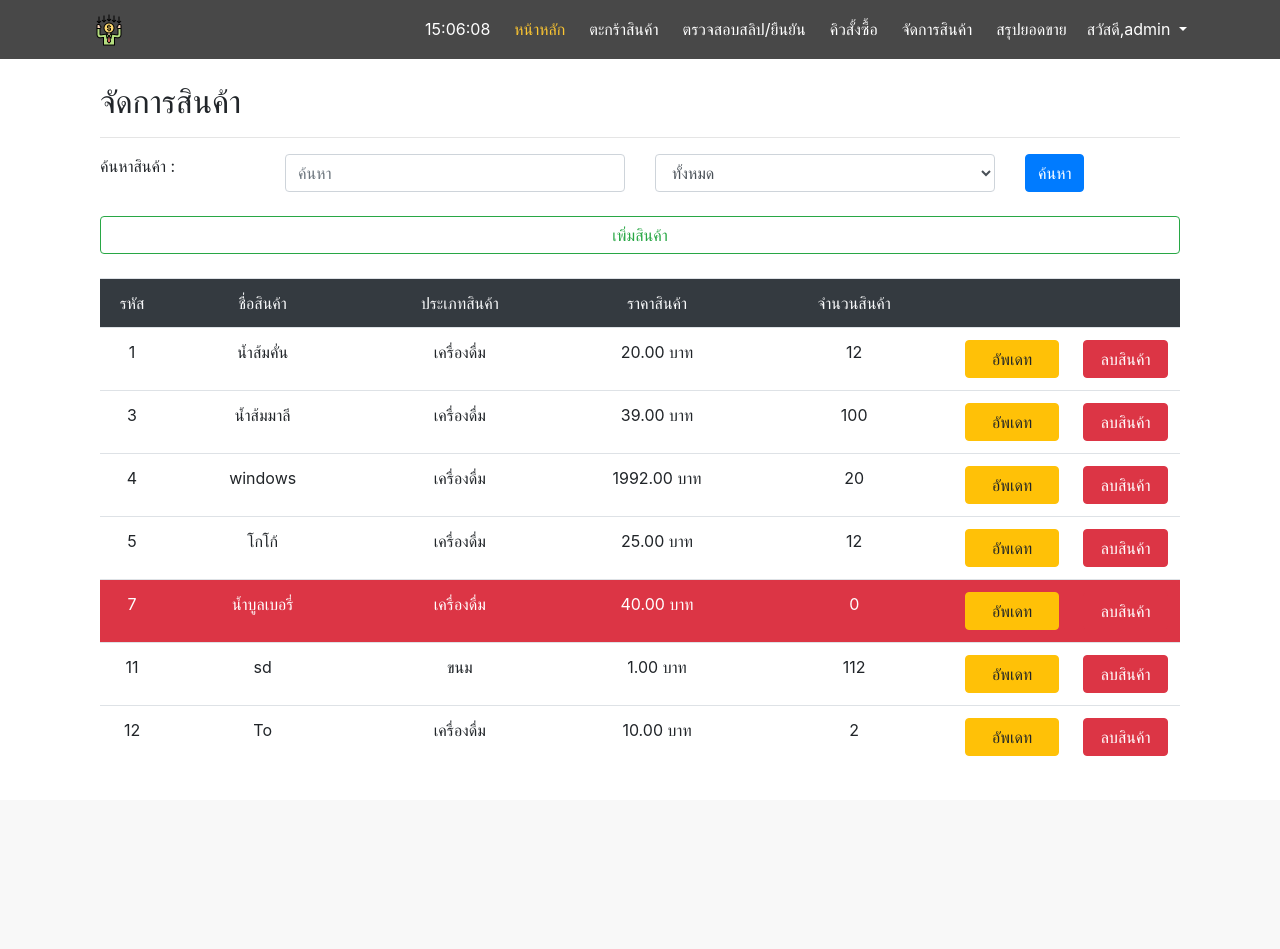
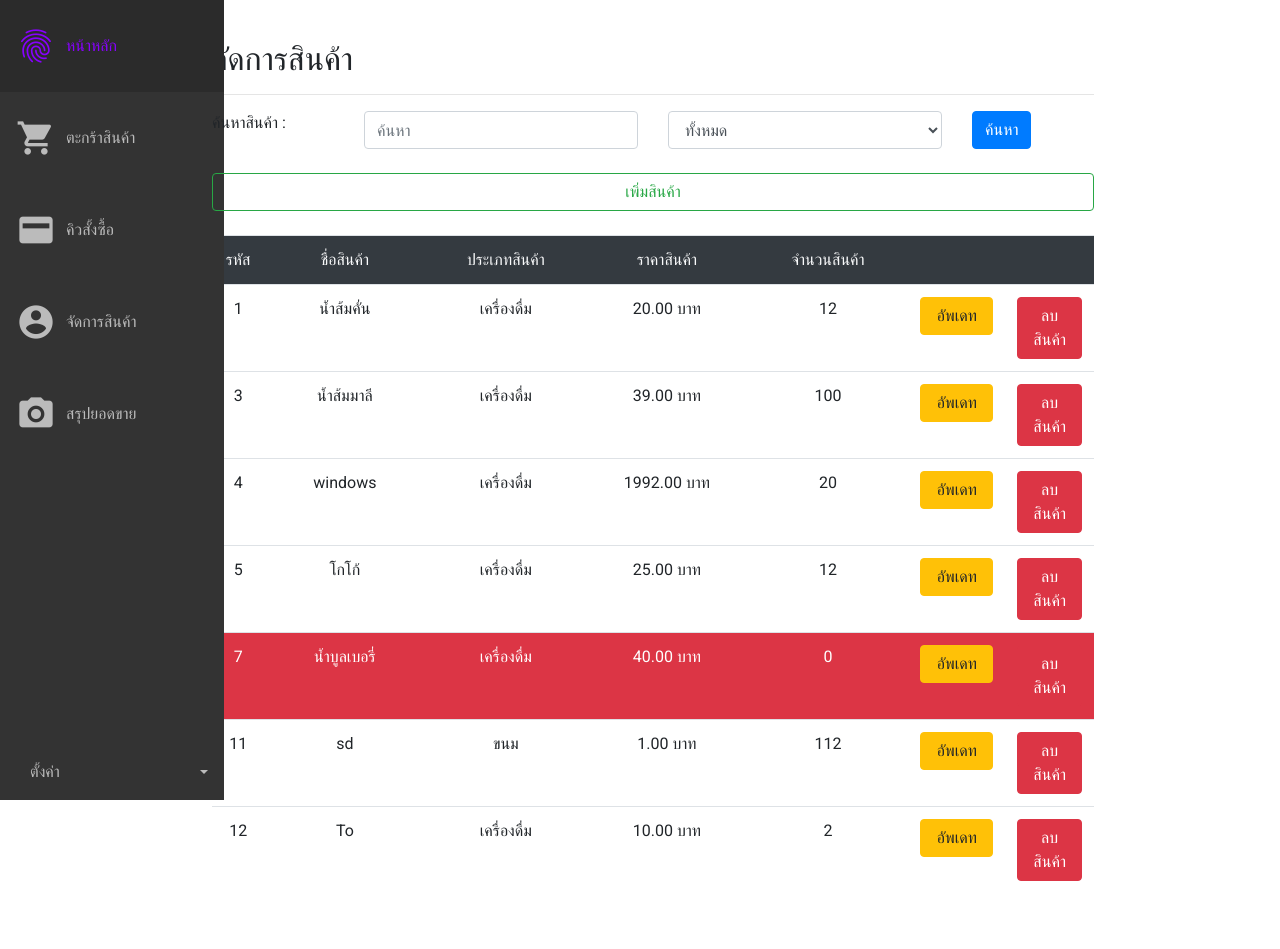
Before and after one commit to thitiwut00897/project-bear, a Django app: page /manage/ in a window 1280 px wide. Before the commit the page ends 756 px from the top, so only its background shows below. Run offline with Django 3.2, Linux system fonts and the light colour scheme; a user stored in the database is signed in; data comes from the database, SQL or seed files in the repository; some libraries are stand-ins or nearby versions.

Commit message:
NAVBAR V1

```diff
--- a/projectbear/static/css/base2.css
+++ /dev/null
@@ -1,8 +0,0 @@
-.navbar { background-color: #484848; }
-.navbar .navbar-nav .nav-link { color: #fff; }
-.navbar .navbar-nav .nav-link:hover { color: #fbc531; }
-.navbar .navbar-nav .active > .nav-link { color: #fbc531; }
-
-footer a.text-light:hover { color: #fed136!important; text-decoration: none; }
-footer .cizgi { border-right: 1px solid #535e67; }
-@media (max-width: 992px) { footer .cizgi { border-right: none; } }
--- /dev/null
+++ b/projectbear/static/css/sidebar.css
@@ -0,0 +1,102 @@
+.sidebar {
+	background-color: #333;
+	position: fixed;
+	transition: width 0.2s ease;
+}
+
+.sidebar nav {
+	height: 100%;
+}
+
+.sidebar .sidebar__nav {
+	display: flex;
+	height: 100%;
+	list-style: none;
+	margin: 0;
+	padding: 0;
+}
+
+.sidebar .sidebar__nav .sidebar__nav__link {
+	align-items: center;
+	color: #bbb;
+	display: flex;
+	padding-left: 20px;
+	text-decoration: none;
+	transition: color 0.2s ease, background-color 0.2s ease;
+}
+
+.sidebar .sidebar__nav .sidebar__nav__link:hover {
+	background-color: rgba(0, 0, 0, 0.15);
+	color: #80f;
+}
+
+.sidebar .sidebar__nav .sidebar__nav__text {
+	display: none;
+	margin-left: 10px;
+	margin-right: auto;
+	white-space: nowrap;
+}
+
+.sidebar .sidebar__nav i {
+	align-items: center;
+	display: flex;
+	justify-content: center;
+}
+
+@media (max-width: 572px) {
+	.sidebar {
+		bottom: 0;
+		width: 100%;
+	}
+
+	.sidebar .sidebar__nav {
+		justify-content: center;
+	}
+
+	.sidebar .sidebar__nav .sidebar__nav__link {
+		height: 100%;
+		padding: 0.75em;
+	}
+
+	.sidebar .sidebar__nav i {
+		font-size: 2rem;
+	}
+}
+
+@media (min-width: 572px) {
+	.sidebar {
+		height: 100vh;
+		left: 0;
+		width: var(--sidebar-width);
+	}
+
+	.sidebar:hover {
+		width: 14rem;
+	}
+
+	.sidebar .sidebar__nav {
+		flex-direction: column;
+	}
+
+	.sidebar .sidebar__nav li:last-child {
+		margin-top: auto;
+	}
+
+	.sidebar .sidebar__nav .sidebar__nav__link {
+		padding: 1em;
+	}
+
+	.sidebar:hover .sidebar__nav .sidebar__nav__text {
+		display: inline;
+	}
+
+	.sidebar .sidebar__nav i {
+		font-size: 2.5rem;
+	}
+}
+
+@media (max-height: 434px) {
+	.sidebar {
+		overflow-y: scroll;
+	}
+}
--- /dev/null
+++ b/projectbear/static/css/styles.css
@@ -0,0 +1,45 @@
+:root {
+  --sidebar-width: 4.5em;
+}
+
+body {
+  margin: 0;
+  padding: 0;
+  font-family: 'Roboto';
+}
+
+* {
+  outline: none;
+  box-sizing: border-box;
+}
+
+.main {
+  margin-left: auto;
+  margin-right: auto;
+  max-width: 992px;
+  padding: 2em 1.5em;
+}
+
+.main h2 {
+  font-size: 2em;
+  margin-top: 0px;
+}
+
+.main p {
+  color: #444;
+  font-size: 1.25em;
+  line-height: 2;
+  text-align: justify;
+}
+
+@media (min-width: 572px) {
+  .main {
+    margin-left: var(--sidebar-width);
+  }
+}
+
+@media (min-width: 992px) {
+  .main {
+    padding: 2.5em;
+  }
+}
--- a/projectbear/templates/base.html
+++ b/projectbear/templates/base.html
@@ -1,111 +1,83 @@
 <!DOCTYPE html>
 {% load static %}
-
-<html lang="en">
-
+<html lang="pt-BR">
 	<head>
-    <meta charset="UTF-8">
-    <meta name="viewport" content="width=device-width, initial-scale=1.0">
-    <meta http-equiv="X-UA-Compatible" content="ie=edge">
-    <title>{{page_title}}</title>
+		<meta charset="UTF-8" />
+		<meta name="viewport" content="width=device-width, initial-scale=1.0" />
+		<title>Responsive Fixed Sidebar</title>
         <script src="https://code.jquery.com/jquery-3.2.1.slim.min.js"
             integrity="sha384-KJ3o2DKtIkvYIK3UENzmM7KCkRr/rE9/Qpg6aAZGJwFDMVNA/GpGFF93hXpG5KkN"
             crossorigin="anonymous"></script>
         <script src="https://cdnjs.cloudflare.com/ajax/libs/popper.js/1.12.9/umd/popper.min.js"
             integrity="sha384-ApNbgh9B+Y1QKtv3Rn7W3mgPxhU9K/ScQsAP7hUibX39j7fakFPskvXusvfa0b4Q"
             crossorigin="anonymous"></script>
+
         <script type="text/javascript" src="{% static 'js/bootstrap.min.js' %}"></script>
+		<link
+			rel="stylesheet"
+			href="https://cdn.materialdesignicons.com/4.9.95/css/materialdesignicons.min.css"
+		/>
+		<link
+			rel="stylesheet"
+			href="https://fonts.googleapis.com/css?family=Roboto&display=swap"
+		/>
         <link rel="stylesheet" type="text/css" href="{% static 'css/bootstrap.css'%}">
-    <link rel="stylesheet" type="text/css" href="{% static 'css/base2.css'%}">
-
-    <style>
-        header[role="banner"] {
-            #logo-main {
-                display: block;
-                margin: 20px auto;
-            }
-        }
-
-        #navbar-primary.navbar-default {
-            background: transparent;
-            border: none;
-
-            .navbar-nav {
-                width: 100%;
-                text-align: center;
-
-                >li {
-                    display: inline-block;
-                    float: none;
-
-                    >a {
-                        padding-left: 30px;
-                        padding-right: 30px;
-                    }
-                }
-            }
-        }
-    </style>
+		<link rel="stylesheet" type="text/css" href="{% static 'css/styles.css'%}">
+		<link rel="stylesheet" type="text/css" href="{% static 'css/sidebar.css'%}">
 	</head>
-
-<script>
-    function startTime() {
-  var today = new Date();
-  var h = today.getHours();
-  var m = today.getMinutes();
-  var s = today.getSeconds();
-  m = checkTime(m);
-  s = checkTime(s);
-  document.getElementById('txt').innerHTML =
-  h + ":" + m + ":" + s;
-  var t = setTimeout(startTime, 500);
-}
-function checkTime(i) {
-  if (i < 10) {i = "0" + i};  // add zero in front of numbers < 10
-  return i;
-}
-</script>
-<body onload="startTime()">
-    <nav class="navbar navbar-expand-lg sticky-top">
-		<div class="container">
-			<a class="navbar-brand text-white" href="{% url 'index' %}">
-            <i class="fa fa-graduation-cap fa-lg mr-2"></i><img src="{% static 'payment-terminal.png'%}"></a>
-			<button class="navbar-toggler" type="button" data-toggle="collapse" data-target="#nvbCollapse" aria-controls="nvbCollapse">
-				<span class="navbar-toggler-icon"></span>
-			</button>
-			<div class="collapse navbar-collapse" id="nvbCollapse">
-				<ul class="navbar-nav ml-auto">
-                    <li class="nav-item pl-1">
-                        <a class="nav-link" href="#"><class="fa fa-user-plus fa-fw mr-1" id='txt'></a>
+	<body>
+		<aside class="sidebar">
+			<nav>
+				<ul class="sidebar__nav">
+					<li>
+						<a href="{% url 'index' %}" class="sidebar__nav__link">
+							<i class="mdi mdi-fingerprint"></i>
+							<span class="sidebar__nav__text">หน้าหลัก</span>
+						</a>
 					</li>
-					<li class="nav-item active pl-1">
-						<a class="nav-link" href="{% url 'index' %}"><i class="fa fa-home fa-fw mr-1"></i>หน้าหลัก</a>
-					</li>
-					<li class="nav-item pl-1">
-						<a class="nav-link" href="{% url 'basket' %}"><i class="fa fa-th-list fa-fw mr-1"></i>ตะกร้าสินค้า</a>
+                    <li>
+						<a href="{% url 'basket' %}" class="sidebar__nav__link">
+							<i class="mdi mdi-cart"></i>
+							<span class="sidebar__nav__text">ตะกร้าสินค้า</span>
+						</a>
 					</li>
                     {% if request.user.is_staff %}
-                        <li class="nav-item pl-1">
-                            <a class="nav-link" href="#"><i class="fa fa-info-circle fa-fw mr-1"></i>ตรวจสอบสลิป/ยืนยัน</a>
+					<li>
+						<a href="{% url 'queue' %}" class="sidebar__nav__link">
+							<i class="mdi mdi-credit-card"></i>
+							<span class="sidebar__nav__text">คิวสั้งซื้อ</span>
+						</a>
 					</li>
-                        <li class="nav-item pl-1">
-                            <a class="nav-link" href="{% url 'queue' %}"><i class="fa fa-phone fa-fw fa-rotate-180 mr-1"></i>คิวสั้งซื้อ</a>
+					<li>
+						<a href="{% url 'manage' %}" class="sidebar__nav__link">
+							<i class="mdi mdi-account-circle"></i>
+							<span class="sidebar__nav__text">จัดการสินค้า</span>
+						</a>
 					</li>
-                        <li class="nav-item pl-1">
-                            <a class="nav-link" href="{% url 'manage' %}"><i class="fa fa-user-plus fa-fw mr-1"></i>จัดการสินค้า</a>
-                        </li>
-                        <li class="nav-item pl-1">
-                            <a class="nav-link" href="{% url 'allreport' %}"><i class="fa fa-user-plus fa-fw mr-1"></i>สรุปยอดขาย</a>
+					<li>
+						<a href="{% url 'allreport' %}" class="sidebar__nav__link">
+							<i class="mdi mdi-camera"></i>
+							<span class="sidebar__nav__text">สรุปยอดขาย</span>
+						</a>
 					</li>
                     {% endif %}
+					{% comment %} <li>
+						<a href="#" class="sidebar__nav__link">
+							<i class="mdi mdi-settings"></i>
+							<span class="sidebar__nav__text">ตั้งค่า</span>
+						</a>
+					</li> {% endcomment %}
                     <li class="nav-item dropdown pl-1">
                         {% if request.user.is_active %}
-                        <a class="nav-link dropdown-toggle" href="#" id="navbarDropdown" role="button" data-toggle="dropdown" aria-haspopup="true" aria-expanded="false">
-                            สวัสดี,{{request.user}}
+                            <a class="nav-link dropdown-toggle sidebar__nav__link" href="#" id="navbarDropdown" role="button" data-toggle="dropdown" aria-haspopup="true" aria-expanded="false">
+                                <i class="mdi mdi-settings"></i>
+							<span class="sidebar__nav__text">ตั้งค่า</span>
+
                             </a>
                             <div class="dropdown-menu" aria-labelledby="navbarDropdown">
                             <center>
                             <img src="{{request.user.profile.picture.url}}" width='50%'>
+                            <a>สวัสดี,{{request.user}}</a>
                             </center><br>
                             <a class="dropdown-item" href="{% url 'profile' %}">โปรไฟล์</a>
                             <a class="dropdown-item" href="{% url 'changepassword' %}">เปลี่ยนรหัสผ่าน</a>
@@ -117,16 +89,14 @@ function checkTime(i) {
                             <a class="nav-link" href="{% url 'login' %}">เข้าสู่ระบบ</a>
                         {% endif %}
 				</ul>
-			</div>
-		</div>
 			</nav>
-
-    <br>
+		</aside>
 		<div class="container">
+            <main class="main">
             {% block content %}
 
             {% endblock %}
+            </main>
     </div>
 	</body>
-
 </html>
```
Also changed, not shown: projectbear/templates/base6.html (added, +132 -0 lines). Lines whose indentation alone changed are shown as unchanged.
